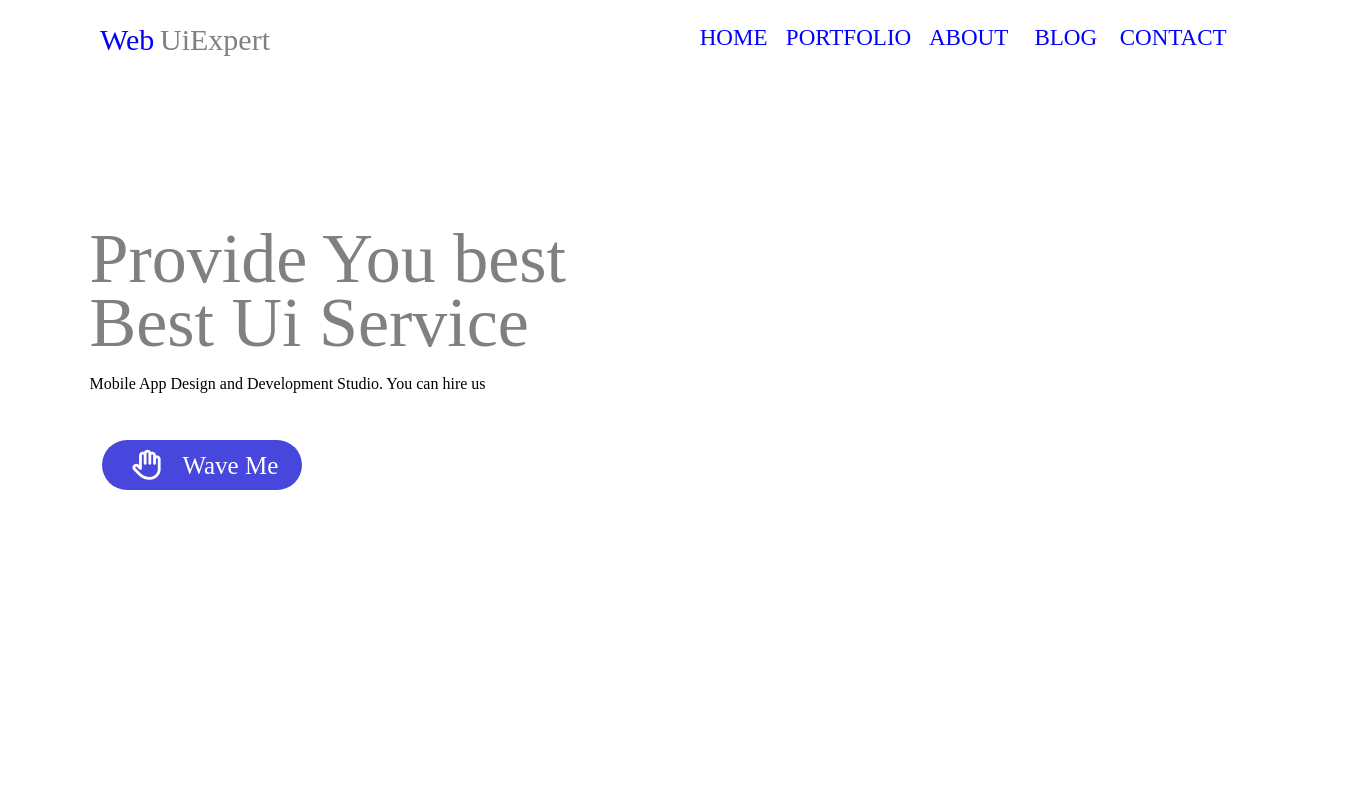
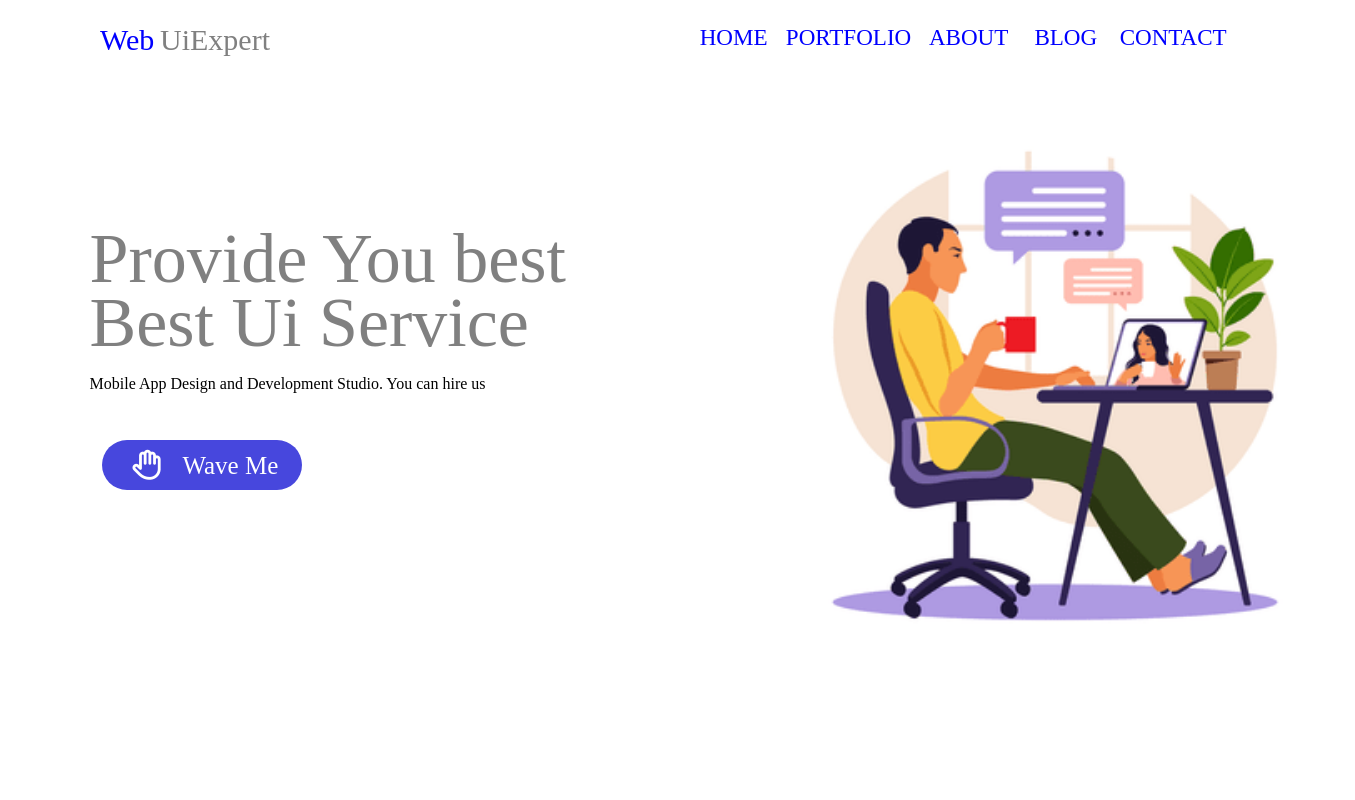
Before and after one commit to KopalianiNika/WebUiExpert, a plain HTML site: page index.html in a window 1280 px wide. Shown: the top 800 px of the page, 1355 px wide, since content can reach past the window. Drawn offline with Linux system fonts and the light colour scheme; the site is published under a folder, as on GitHub Pages, so addresses that start at the root find nothing.

Commit message:
Update index.html

```diff
--- a/index.html
+++ b/index.html
@@ -30,7 +30,7 @@
     <p class="service">Best Ui Service</p>
     <p class="mobile">Mobile App Design and Development Studio. You can hire us</p>
 
-    <img class="kaci" src="/images/pngtree-man-using-computer-video-conference-png-image_6060717.png" alt="">
+    <img class="kaci" src="images/pngtree-man-using-computer-video-conference-png-image_6060717.png" alt="">
 
      <div class="box10">
         <i class="fa-regular fa-hand"></i>
```
